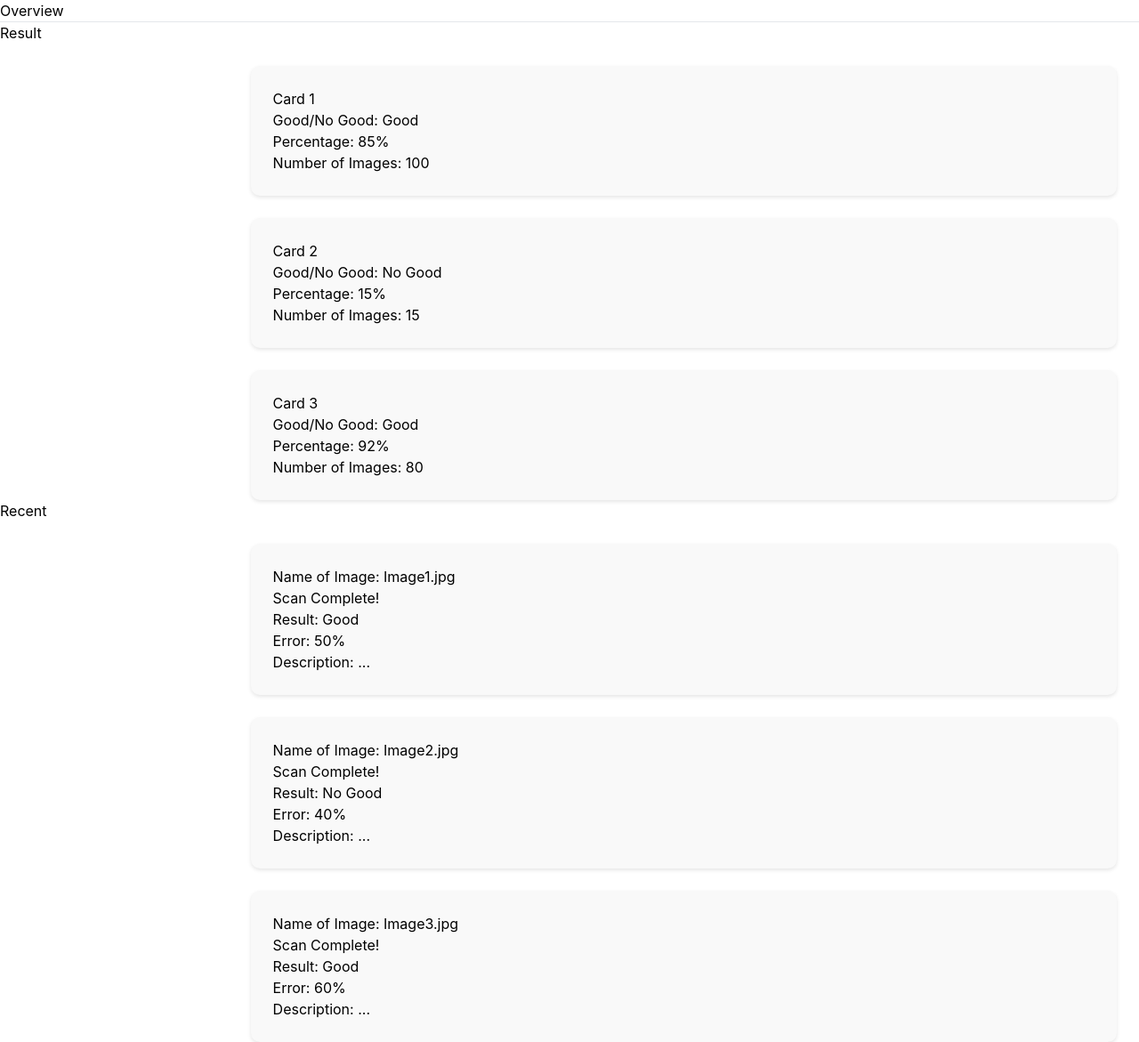
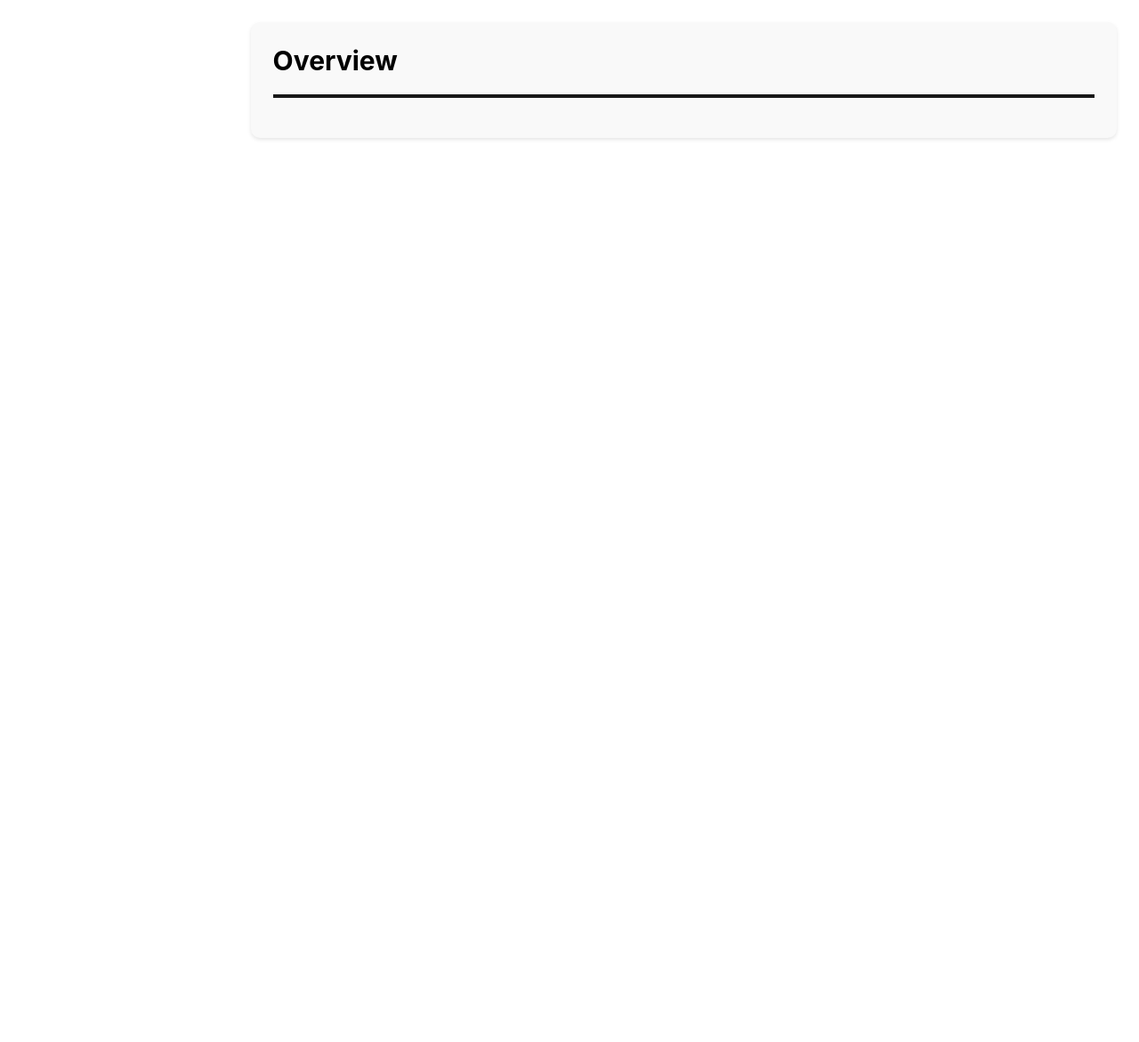
Before and after one commit to Ra-Jay/flask_lsc, a Flask app: page /dashboard in a window 1280 px wide. Shown: the whole page at 89% size. After the commit the page ends 157 px from the top, so only its background shows below. Run offline with Flask 3, Linux system fonts and the light colour scheme; some libraries are stand-ins or nearby versions.

Commit message:
Add pages section header

```diff
--- a/src/templates/dashboard.html
+++ b/src/templates/dashboard.html
@@ -6,69 +6,15 @@
   <link href="https://cdnjs.cloudflare.com/ajax/libs/flowbite/1.7.0/flowbite.min.css" rel="stylesheet" />
 </head>
 <body>
+  <div class="sidebar">
+    {% include 'sidebar.html' %}
+  </div>
 
-  {% include 'sidebar.html' %}
+  <div class="card">
+    <h1 class="text-3xl font-bold">Overview</h1>
+    <hr>
+  </div>
 
-  <div class="dashboard">
-    <div class="section-title">
-      <h1>Overview</h2>
-      <hr>
-    </div>
-
-    <!-- Result Section -->
-    <div class="section">
-      <h2>Result</h2>
-
-      <div class="card">
-        <h3>Card 1</h3>
-        <p>Good/No Good: Good</p>
-        <p>Percentage: 85%</p>
-        <p>Number of Images: 100</p>
-      </div>
-
-      <div class="card">
-        <h3>Card 2</h3>
-        <p>Good/No Good: No Good</p>
-        <p>Percentage: 15%</p>
-        <p>Number of Images: 15</p>
-      </div>
-
-      <div class="card">
-        <h3>Card 3</h3>
-        <p>Good/No Good: Good</p>
-        <p>Percentage: 92%</p>
-        <p>Number of Images: 80</p>
-      </div>
-    </div>
-
-    <!-- Recent Section -->
-    <div class="section">
-      <h2>Recent</h2>
-
-      <div class="card">
-        <p>Name of Image: Image1.jpg</p>
-        <p>Scan Complete!</p>
-        <p>Result: Good</p>
-        <p>Error: 50%</p>
-        <p>Description: ...</p>
-      </div>
-
-      <div class="card">
-        <p>Name of Image: Image2.jpg</p>
-        <p>Scan Complete!</p>
-        <p>Result: No Good</p>
-        <p>Error: 40%</p>
-        <p>Description: ...</p>
-      </div>
-
-      <div class="card">
-        <p>Name of Image: Image3.jpg</p>
-        <p>Scan Complete!</p>
-        <p>Result: Good</p>
-        <p>Error: 60%</p>
-        <p>Description: ...</p>
-      </div>
-    </div>
   </div>
 </body>
 </html>
```
Also changed, not shown: src/templates/archived.html (+9 -2 lines), src/templates/helpsupport.html (+20 -3 lines), src/templates/history.html (+12 -3 lines).
